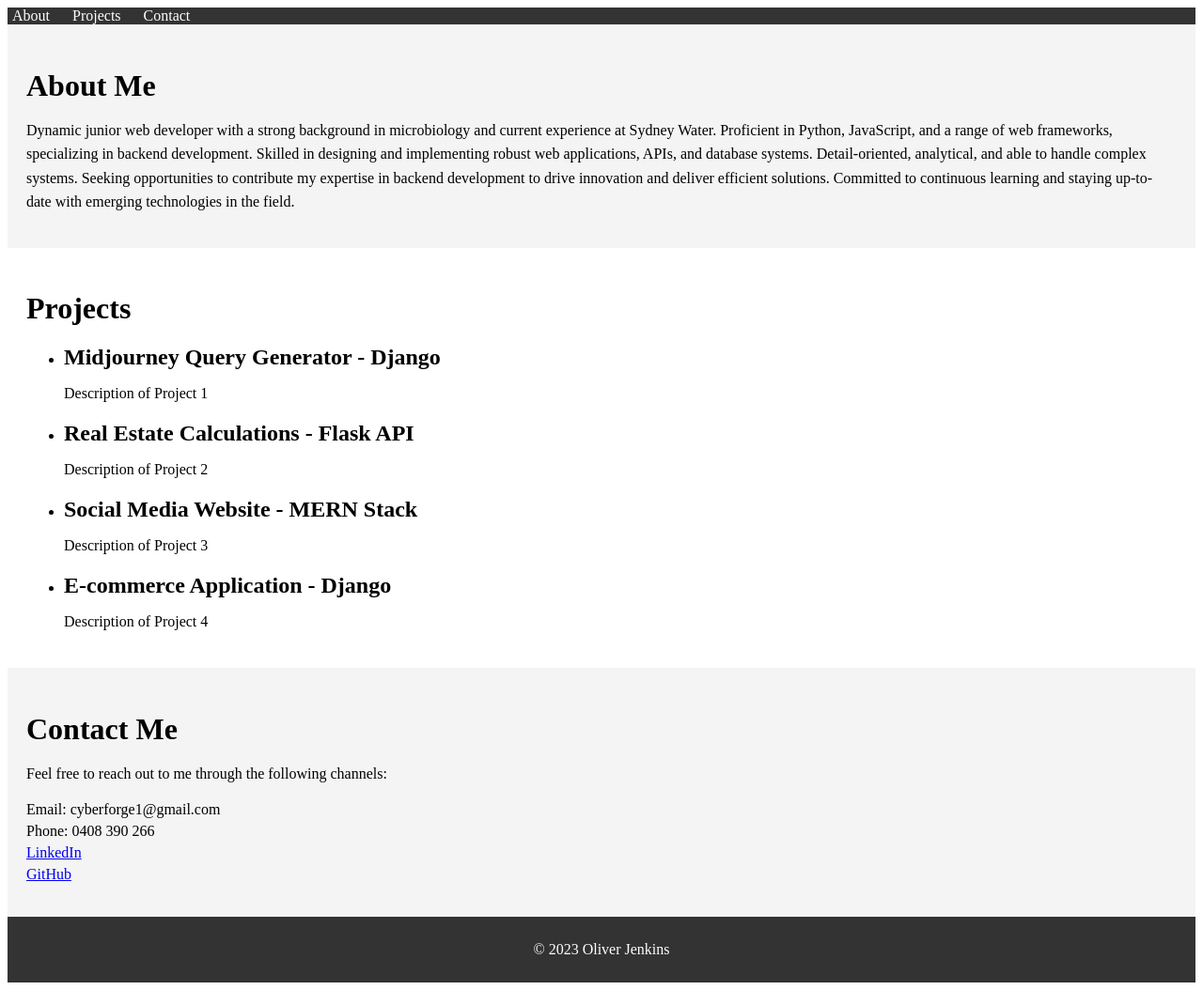
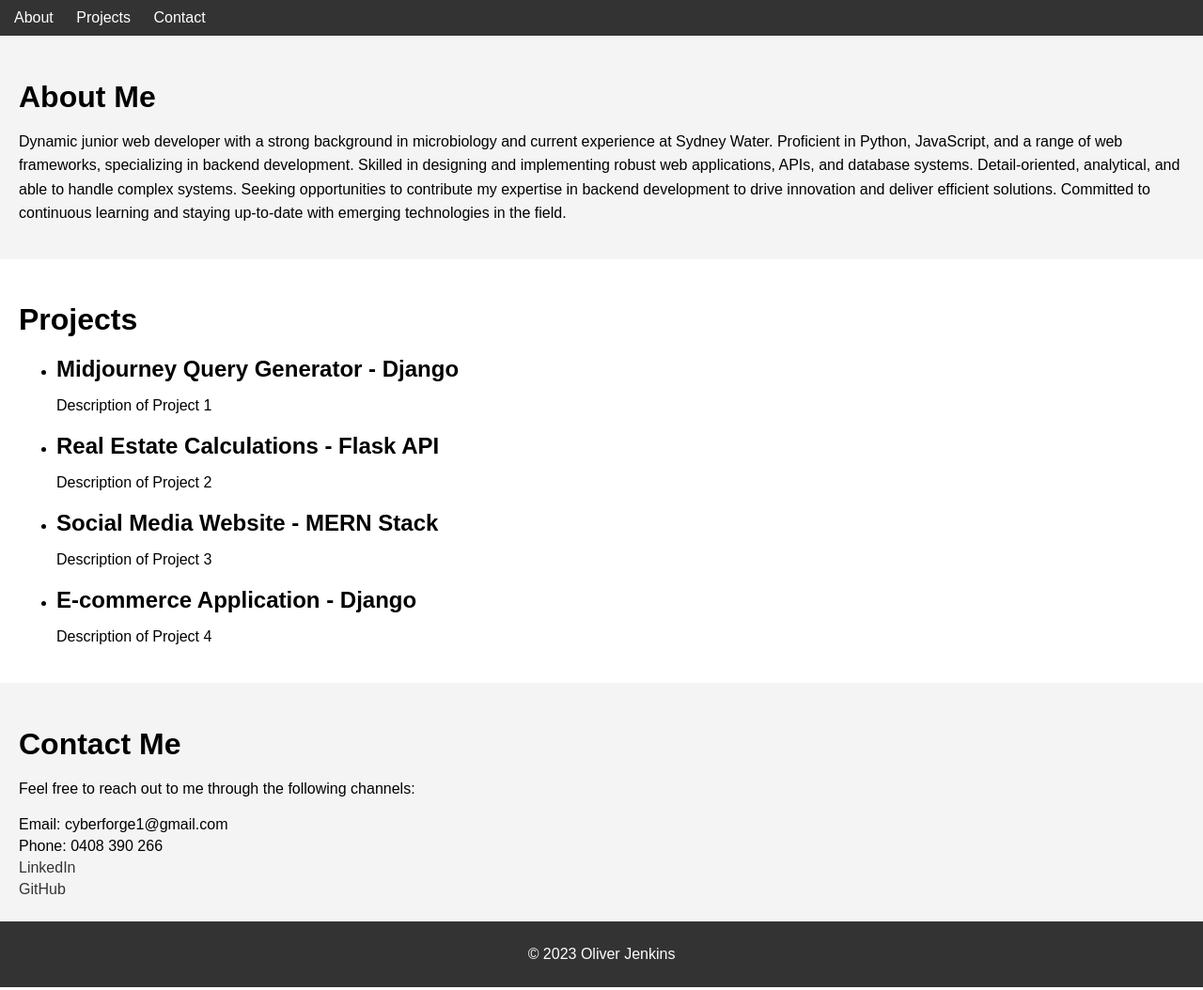
Before and after one commit to cyberforge1/portfolioWebsite, a plain HTML site: page index.html in a window 1280 px wide. Shown: the whole page at 94% size. Drawn offline with Linux system fonts and the light colour scheme.

```diff
--- a/style.css
+++ b/style.css
@@ -1,8 +1,23 @@
 /* Custom styles */
 
-/* Header and navigation */
-nav {
+/* Global styles */
+body {
+    font-family: Arial, sans-serif;
+    margin: 0;
+    padding: 0;
+  }
+
+  .container {
+    max-width: 960px;
+    margin: 0 auto;
+    padding: 20px;
+  }
+
+  /* Header and navigation */
+  header {
     background-color: #333;
+    color: #fff;
+    padding: 10px;
   }
 
   nav ul {
@@ -60,6 +75,10 @@ nav {
     margin-bottom: 10px;
   }
 
+  #projects p {
+    margin-bottom: 10px;
+  }
+
   /* Contact section */
   #contact {
     background-color: #f4f4f4;
@@ -78,10 +97,20 @@ nav {
   #contact ul {
     list-style-type: none;
     padding: 0;
+    margin: 0;
   }
 
   #contact li {
     margin-bottom: 5px;
+  }
+
+  #contact a {
+    color: #333;
+    text-decoration: none;
+  }
+
+  #contact a:hover {
+    text-decoration: underline;
   }
 
   /* Footer */
```
